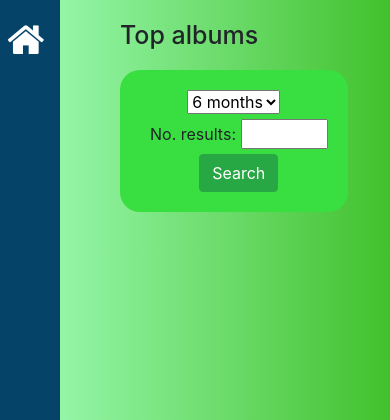
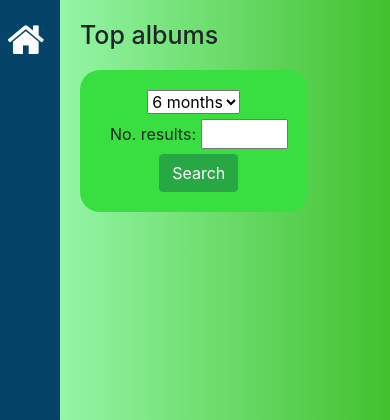
Before and after one commit to ManfredAr/SpotifyWrapped, a Django app: template SpotifyWrapped/spotify/templates/spotify/album.html in a window 390 px wide. Shown: the top 420 px of the page. Run offline with Django 4.2, Linux system fonts and the light colour scheme; the template is opened without the code that fills it, so the values that code supplies are empty.

Commit message:
Added some styling to the content tag

```diff
--- a/SpotifyWrapped/static/css/base.css
+++ b/SpotifyWrapped/static/css/base.css
@@ -179,4 +179,8 @@ body {
   .set {
     flex-direction: column;
   }
+
+  .content {
+    margin-left: 0;
+  }
 }
```
